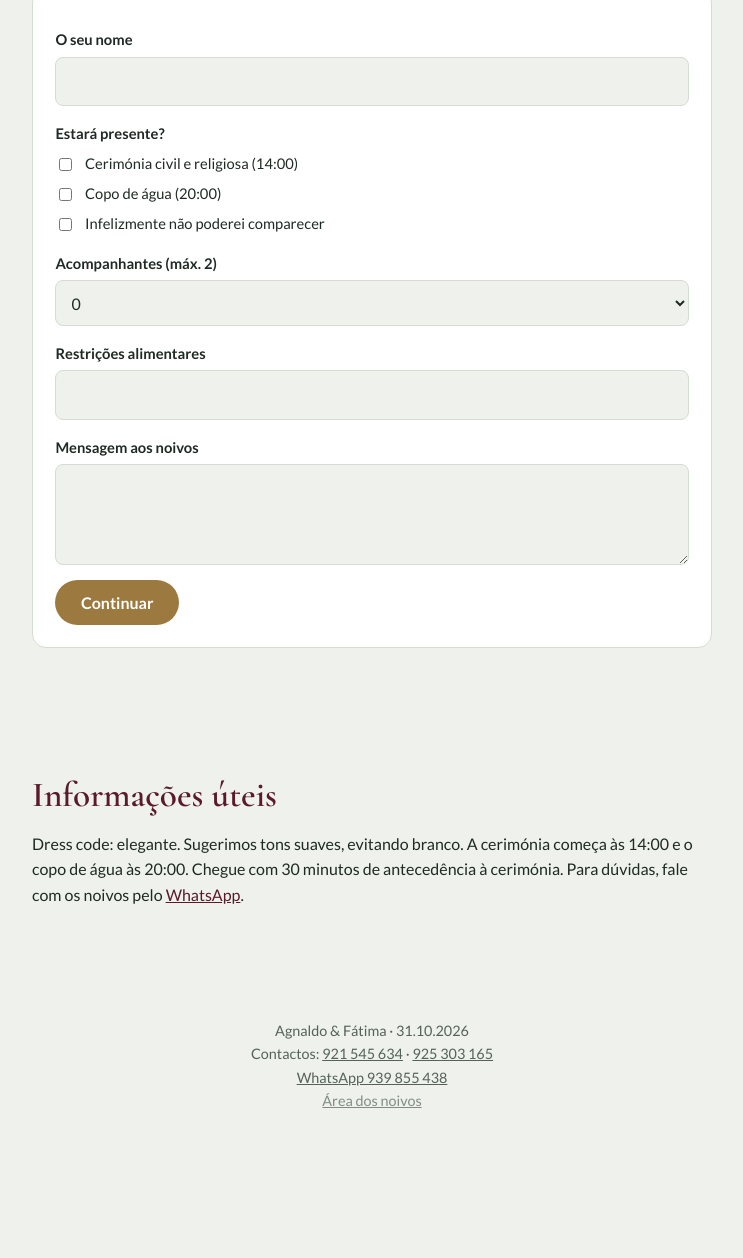
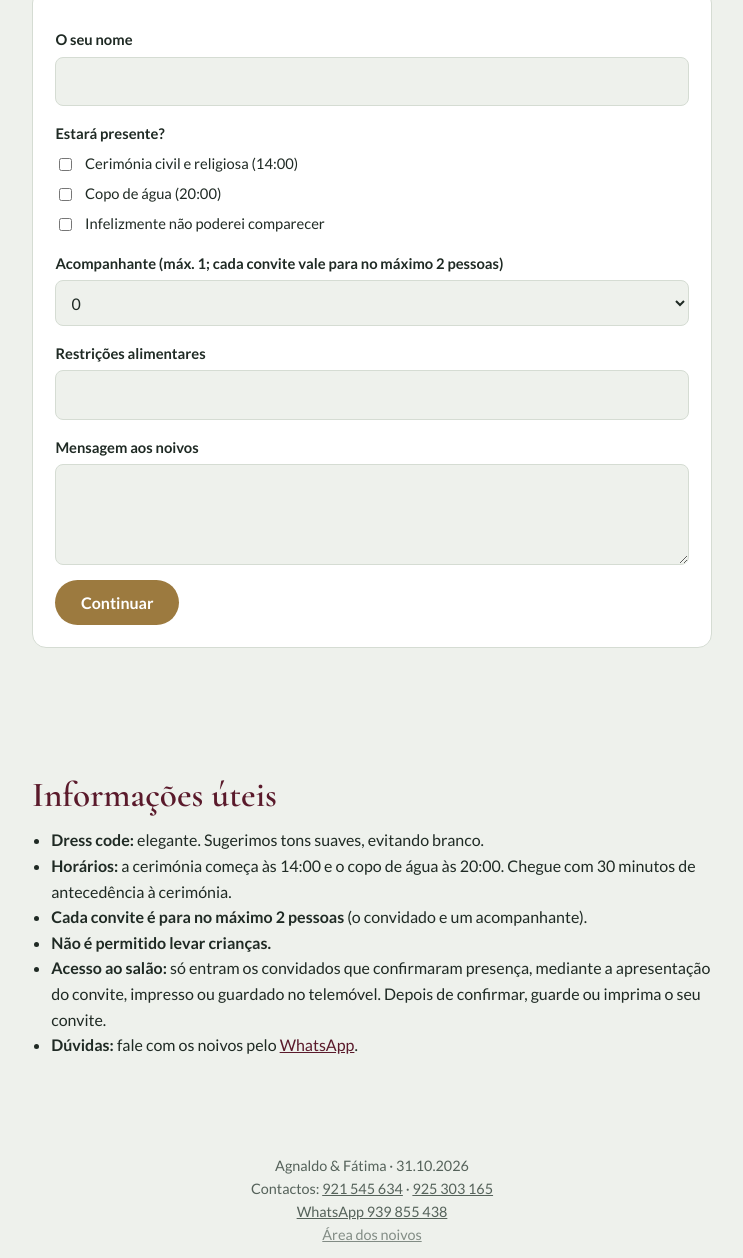
Before and after one commit to ConviteAF/Convite---Casamento, a plain HTML site: page convite.html in a window 1280 px wide. Shown: the part 2108-3366 px from the top of the page, without its empty margins (268-1011 px from the left). Before the commit the page ends 3260 px from the top, so only its background shows below. Drawn offline with nearby package versions, Linux system fonts and the light colour scheme.

Commit message:
Add files via upload

```diff
--- a/convite.html
+++ b/convite.html
@@ -74,7 +74,7 @@ footer{text-align:center;color:var(--mut);padding:2.5rem 1rem;font-size:.9rem}
     <p id="a1">Calemba 2, depois da Vala, Rua 1, antes da Polícia.</p>
     <div class="row"><a class="btn sm" data-map="a1" target="_blank" rel="noopener">Google Maps</a><a class="btn o sm" data-waze="a1" target="_blank" rel="noopener">Waze</a><button class="btn o sm" data-copy="a1">Copiar endereço</button></div></div>
   <div class="card"><h3>Copo de água · Espaço FL Cantinho</h3>
-    <p id="a2">Via Expresso do Kicuxi, sentido Benfica/Zango, entre a Rua do Resort Bantu e o Casino. Rua nº 2, a 700 metros.</p>
+    <p id="a2">Via Expressa do Kicuxi, sentido Benfica/Zango, entre a Rua do Resort Bantu e o Casino. Rua nº 2, a 700 metros.</p>
     <div class="row"><a class="btn sm" data-map="a2" target="_blank" rel="noopener">Google Maps</a><a class="btn o sm" data-waze="a2" target="_blank" rel="noopener">Waze</a><button class="btn o sm" data-copy="a2">Copiar endereço</button></div></div>
 </section>
 <section id="rsvpS">
@@ -85,7 +85,7 @@ footer{text-align:center;color:var(--mut);padding:2.5rem 1rem;font-size:.9rem}
     <div class="chk"><input type="checkbox" id="e1"><label for="e1" style="margin:0;font-weight:400">Cerimónia civil e religiosa (14:00)</label></div>
     <div class="chk"><input type="checkbox" id="e2"><label for="e2" style="margin:0;font-weight:400">Copo de água (20:00)</label></div>
     <div class="chk"><input type="checkbox" id="no"><label for="no" style="margin:0;font-weight:400">Infelizmente não poderei comparecer</label></div>
-    <label for="n">Acompanhantes (máx. <span id="mx">0</span>)</label><select id="n"></select>
+    <label for="n">Acompanhante (máx. <span id="mx">0</span>; cada convite vale para no máximo 2 pessoas)</label><select id="n"></select>
     <div id="names"></div>
     <label for="diet">Restrições alimentares</label><input id="diet" maxlength="150">
     <label for="note">Mensagem aos noivos</label><textarea id="note" rows="3" maxlength="300"></textarea>
@@ -96,7 +96,14 @@ footer{text-align:center;color:var(--mut);padding:2.5rem 1rem;font-size:.9rem}
 </section>
 <section>
   <h2>Informações úteis</h2>
-  <p>Dress code: elegante. Sugerimos tons suaves, evitando branco. A cerimónia começa às 14:00 e o copo de água às 20:00. Chegue com 30 minutos de antecedência à cerimónia. Para dúvidas, fale com os noivos pelo <a href="https://wa.me/244939855438" target="_blank" rel="noopener" style="color:var(--wine)">WhatsApp</a>.</p>
+  <ul style="padding-left:1.2rem;margin:0">
+    <li><b>Dress code:</b> elegante. Sugerimos tons suaves, evitando branco.</li>
+    <li><b>Horários:</b> a cerimónia começa às 14:00 e o copo de água às 20:00. Chegue com 30 minutos de antecedência à cerimónia.</li>
+    <li><b>Cada convite é para no máximo 2 pessoas</b> (o convidado e um acompanhante).</li>
+    <li><b>Não é permitido levar crianças.</b></li>
+    <li><b>Acesso ao salão:</b> só entram os convidados que confirmaram presença, mediante a apresentação do convite, impresso ou guardado no telemóvel. Depois de confirmar, guarde ou imprima o seu convite.</li>
+    <li><b>Dúvidas:</b> fale com os noivos pelo <a href="https://wa.me/244939855438" target="_blank" rel="noopener" style="color:var(--wine)">WhatsApp</a>.</li>
+  </ul>
 </section>
 <footer>Agnaldo &amp; Fátima · 31.10.2026<br>Contactos: <a href="tel:+244921545634" style="color:inherit">921 545 634</a> · <a href="tel:+244925303165" style="color:inherit">925 303 165</a><br><a href="https://wa.me/244939855438" target="_blank" rel="noopener" style="color:inherit">WhatsApp 939 855 438</a><br><a href="painel.html" style="color:inherit;opacity:.7">Área dos noivos</a></footer>
 <script src="config.js"></script>
@@ -107,7 +114,7 @@
 const WA='244939855438';
 const P=new URLSearchParams(location.search);
 const NAME=(P.get('n')||'').trim().slice(0,80);
-const SEATS=Math.min(20,Math.max(1,parseInt(P.get('l'))||3));
+const SEATS=Math.min(2,Math.max(1,parseInt(P.get('l'))||2)); // máximo 2 pessoas por convite
 const CODE=(P.get('c')||'').replace(/[^A-Za-z0-9]/g,'').slice(0,20);
 const URL_=typeof SCRIPT_URL==='string'?SCRIPT_URL:'';
 let R=null;
@@ -150,7 +157,7 @@ $('#f').onsubmit=e=>{e.preventDefault();
  if(names.some(x=>!x))return err.textContent='Indique o nome de cada acompanhante.';
  R={nome,no,e1,e2,names,diet:$('#diet').value.trim(),note:$('#note').value.trim()};
  err.textContent='';$('#f').classList.add('hide');const t=$('#thanks');t.classList.remove('hide');
- t.innerHTML=`<h3>${no?'Obrigado por nos avisar':URL_?'Obrigado!':'Quase pronto!'}</h3><p id="sendMsg">${URL_?'A enviar a sua resposta...':'Falta um passo: toque no botão para enviar a sua resposta aos noivos pelo WhatsApp. A resposta só conta depois de enviada.'}</p><div class="row"><a class="btn" target="_blank" rel="noopener" href="https://wa.me/${WA}?text=${encodeURIComponent(buildMsg(R))}">${URL_?'Avisar também por WhatsApp':'Enviar pelo WhatsApp'}</a>${no?'':'<button class="btn o sm" id="pr" type="button">Imprimir o meu convite</button>'}<button class="btn o sm" id="edit" type="button">Alterar resposta</button></div>`;
+ t.innerHTML=`<h3>${no?'Obrigado por nos avisar':URL_?'Obrigado!':'Quase pronto!'}</h3><p id="sendMsg">${URL_?'A enviar a sua resposta...':'Falta um passo: toque no botão para enviar a sua resposta aos noivos pelo WhatsApp. A resposta só conta depois de enviada.'}</p>${no?'':'<p><b>Importante:</b> o acesso ao salão é feito com este convite. Toque em "Guardar / imprimir o meu convite" e escolha "Guardar como PDF" ou imprima. Não é permitido levar crianças.</p>'}<div class="row"><a class="btn" target="_blank" rel="noopener" href="https://wa.me/${WA}?text=${encodeURIComponent(buildMsg(R))}">${URL_?'Avisar também por WhatsApp':'Enviar pelo WhatsApp'}</a>${no?'':'<button class="btn sm" id="pr" type="button">Guardar / imprimir o meu convite</button>'}<button class="btn o sm" id="edit" type="button">Alterar resposta</button></div>`;
  if(URL_)fetch(URL_,{method:'POST',mode:'no-cors',headers:{'Content-Type':'text/plain;charset=utf-8'},body:JSON.stringify({nome:R.nome,code:CODE,no:R.no,e1:R.e1,e2:R.e2,names:R.names,diet:R.diet,note:R.note})})
   .then(()=>{$('#sendMsg').textContent='A sua resposta foi enviada aos noivos. Obrigado!'}).catch(()=>{$('#sendMsg').textContent='Não foi possível enviar automaticamente. Use o botão do WhatsApp abaixo.'});
  if(!no)$('#pr').onclick=printInvite;
@@ -160,7 +167,7 @@ $('#f').onsubmit=e=>{e.preventDefault();
 function printInvite(){if(!R||R.no)return;
  const w=window.open('','_blank');if(!w)return alert('Permita janelas pop-up para imprimir.');
  const n=1+R.names.length;
- w.document.write(`<!DOCTYPE html><meta charset="utf-8"><title>Convite · ${esc(R.nome)}</title><style>@page{size:A5 portrait;margin:0}*{box-sizing:border-box}body{margin:0;font:13px/1.45 Georgia,serif;color:#1F2A24;text-align:center;-webkit-print-color-adjust:exact;print-color-adjust:exact}.p{width:148mm;min-height:210mm;margin:0 auto;border:1px solid #9C7A3F}img{width:100%;height:88mm;object-fit:cover;object-position:50% 10%;display:block}.t{padding:6mm 8mm}h1{margin:0;font:italic 500 34px Georgia,serif;color:#5A1A2B}h2{margin:2px 0;font-size:22px}.s,.k{color:#555;font-size:11px;margin:2px 0}p{margin:5px 0}</style><div class="p"><img src="${COVER}" alt=""><div class="t"><h1>Agnaldo &amp; Fátima</h1><p class="s">têm a alegria de convidar</p><h2>${esc(R.nome)}</h2><p class="s">${n} pessoa(s) confirmada(s)</p><p><b>Sábado, 31 de outubro de 2026</b></p>${R.e1?'<p><b>Cerimónia civil e religiosa</b><br>14:00 · Calemba 2, depois da Vala, Rua 1, antes da Polícia</p>':''}${R.e2?'<p><b>Copo de água</b><br>20:00 · Espaço FL Cantinho, Via Expresso do Kicuxi, sentido Benfica/Zango, entre a Rua do Resort Bantu e o Casino, Rua nº 2, a 700 metros</p>':''}<p class="k">Dress code elegante</p><p class="k">Contactos: 921 545 634 · 925 303 165</p></div></div><script>onload=()=>setTimeout(()=>print(),300)<\/script>`);w.document.close()}
+ w.document.write(`<!DOCTYPE html><meta charset="utf-8"><title>Convite · ${esc(R.nome)}</title><style>@page{size:A5 portrait;margin:0}*{box-sizing:border-box}body{margin:0;font:13px/1.45 Georgia,serif;color:#1F2A24;text-align:center;-webkit-print-color-adjust:exact;print-color-adjust:exact}.p{width:148mm;min-height:210mm;margin:0 auto;border:1px solid #9C7A3F}img{width:100%;height:88mm;object-fit:cover;object-position:50% 10%;display:block}.t{padding:6mm 8mm}h1{margin:0;font:italic 500 34px Georgia,serif;color:#5A1A2B}h2{margin:2px 0;font-size:22px}.s,.k{color:#555;font-size:11px;margin:2px 0}p{margin:5px 0}</style><div class="p"><img src="${COVER}" alt=""><div class="t"><h1>Agnaldo &amp; Fátima</h1><p class="s">têm a alegria de convidar</p><h2>${esc(R.nome)}</h2><p class="s">${n} pessoa(s) confirmada(s)</p><p><b>Sábado, 31 de outubro de 2026</b></p>${R.e1?'<p><b>Cerimónia civil e religiosa</b><br>14:00 · Calemba 2, depois da Vala, Rua 1, antes da Polícia</p>':''}${R.e2?'<p><b>Copo de água</b><br>20:00 · Espaço FL Cantinho, Via Expressa do Kicuxi, sentido Benfica/Zango, entre a Rua do Resort Bantu e o Casino, Rua nº 2, a 700 metros</p>':''}<p class="k">Dress code elegante · Não é permitido levar crianças</p><p class="k"><b>Convite pessoal: apresente-o à entrada do salão.</b>${CODE?` Código ${esc(CODE)}`:''}</p><p class="k">Contactos: 921 545 634 · 925 303 165</p></div></div><script>onload=()=>setTimeout(()=>print(),300)<\/script>`);w.document.close()}
 drawNames();
 </script>
 </body>
```
